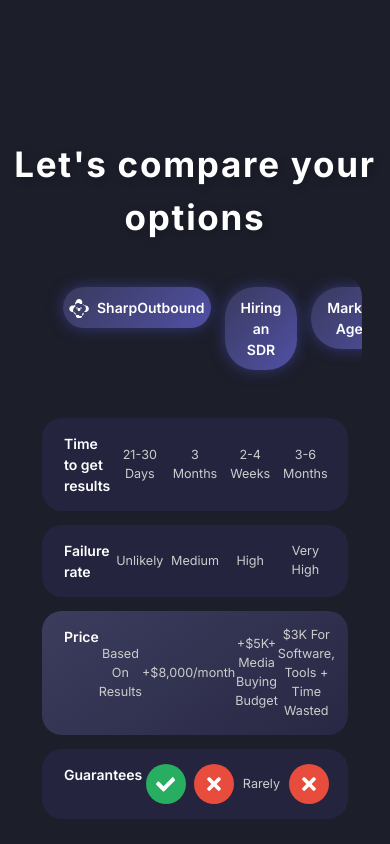
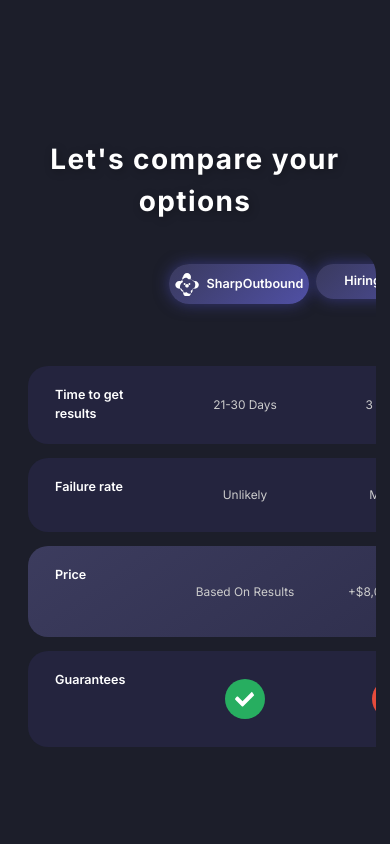
Before and after one commit to Rajje93/SharpOutbound, a React (Vite) app: page / in a window 390 px wide. Shown: the part 8800-9644 px from the top of the page. Built offline with nearby package versions, Linux system fonts and the light colour scheme.

Commit message:
Improved mobile responsiveness

```diff
--- a/src/components/CompareOptions.css
+++ b/src/components/CompareOptions.css
@@ -120,39 +120,44 @@
 }
 
 @media (max-width: 768px) {
-  .compare-title {
-    font-size: 2.5rem;
-    margin-bottom: 30px;
+  .comparison-table {
+    margin: 0;
+    padding: 1rem;
+    overflow-x: auto; /* Allow horizontal scrolling if needed */
   }
 
-  .comparison-table {
-    margin: 0 1rem;
-    padding: 1rem;
+  .compare-title {
+    font-size: 2rem;
+    padding: 0 1rem;
+    margin-bottom: 2rem;
   }
 
-  .table-header {
-    padding: 0 0.5rem 1rem 0.5rem;
+  .table-header,
+  .table-row {
+    grid-template-columns: 120px repeat(4, 140px); /* Fixed column widths */
+    min-width: 680px; /* Ensure minimum width to prevent squishing */
+    gap: 0.5rem;
   }
 
   .header-text {
-    font-size: 1rem;
-    padding: 10px 16px;
-  }
-
-  .header-logo {
-    height: 20px;
-  }
-
-  .table-row {
-    padding: 15px;
+    font-size: 0.9rem;
+    padding: 8px 12px;
   }
 
   .row-label {
-    font-size: 1rem;
+    font-size: 0.9rem;
     padding-left: 0.5rem;
   }
 
   .table-cell {
-    font-size: 0.9rem;
+    font-size: 0.85rem;
+    padding: 8px;
   }
 }
+
+/* Add smooth scrolling for touch devices */
+@media (hover: none) {
+  .comparison-table {
+    -webkit-overflow-scrolling: touch;
+  }
+}
```
